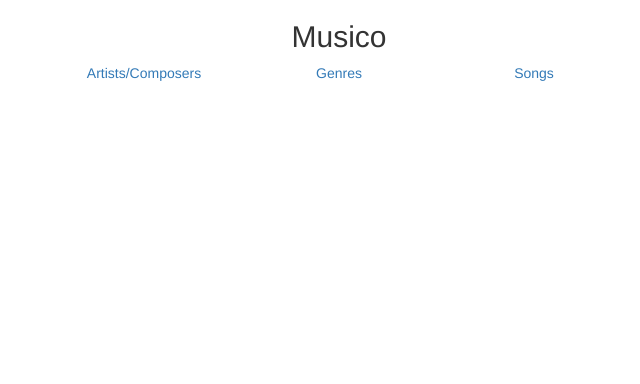
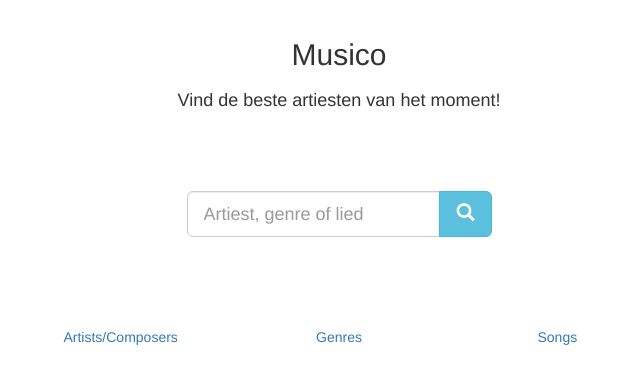
Before and after one commit to Rienkrk/Musico, a Flask app: page / in a window 1280 px wide. Shown: the top 384 px of the page, without its empty margins (301-941 px from the left). Run offline with Flask 2, Linux system fonts and the light colour scheme; some libraries are stand-ins or nearby versions.

Commit message:
Index pagina af

```diff
--- a/app.py
+++ b/app.py
@@ -1,4 +1,5 @@
 from flask import Flask, render_template
+import json
 
 app = Flask(__name__)
 app.debug = True
@@ -8,17 +9,34 @@ app.secret_key = 'supersecret'
 def index():
     return render_template("index.html")
 
-@app.route("/ArtistPage")
-def ArtistPage():
-    return render_template("ArtistPage.html")
+@app.route("/artist/<artist>")
+def artist(artist):
+    return render_template("artist.html")
 
-@app.route("/GenrePage")
-def GenrePage():
-    return render_template("GenrePage.html")
+@app.route("/genre/<genre>")
+def genre(genre):
+    return render_template("genre.html")
 
-@app.route("/SongPage")
-def SongPage():
-    return render_template("SongPage.html")
+@app.route("/song/<song>")
+def song(song):
+    return render_template("song.html")
+
+@app.route("/search/<query>", methods=['GET', 'POST'])
+def search(query):
+    results = []
+    # options = ['rock', 'house', 'pop', 'houdie', 'ixconxpop']
+    options = [
+            "2s","3s","4s","5s","6s","7s","8s","9s","10s","Js","Qs","Ks","As"
+            "2h","3h","4h","5h","6h","7h","8h","9h","10h","Jh","Qh","Kh","Ah"
+            "2d","3d","4d","5d","6d","7d","8d","9d","10d","Jd","Qd","Kd","Ad"
+            "2c","3c","4c","5c","6c","7c","8c","9c","10c","Jc","Qc","Kc","Ac"
+           ]
+
+    for option in options:
+        if query in option:
+            result = {'category': 'genre', 'name': option}
+            results.append(result)
+    return json.dumps(results)
 
 # Run app
 if __name__ == "__main__":
--- /dev/null
+++ b/static/search.js
@@ -0,0 +1,42 @@
+// Gets an input, makes an ajax call which returns a list of phones and displays those in the view.
+function myFunction(value) {
+
+    // Trim the given value.
+      value = value.trim();
+
+      // Empty the html view list.
+    //   $(".search-drop").empty();
+    //   $(".results").empty();
+
+    // Make a ajax call with json, whom return a list of related phones.
+      $.ajax({
+        url: '/search/' + value,
+        dataType: "json",
+
+        // When succesfull run the respone function.
+        success: function(response) {
+
+          $( "#results" ).empty();
+
+          // console.log(response)
+
+          for(x in response){
+            console.log(response[x])
+
+            var html = "<li>"+response[x]['name']+"</li>"
+            $("#results").prepend(html);
+          }
+
+
+
+        },
+        error: function(error) {
+
+          $( "#results" ).empty();
+          console.log(error)
+
+        }
+
+    });
+
+  };
--- a/static/style.css
+++ b/static/style.css
@@ -47,15 +47,27 @@ table {
   border-spacing: 0; }
 
 a {
-  color: black;
-}
+  color: black; }
 
 a:hover {
-  color: darkgrey;
-}
+  color: darkgrey; }
 
 .center {
   margin: auto;
   width: 50%;
-  text-align: center;
-}
+  text-align: center; }
+
+body {
+  margin-top: 3% !important; }
+
+.search-bar {
+  margin: auto !important;
+  float: none !important; }
+
+.top-buffer {
+  margin-top: 20px; }
+
+.top-buffer-80 {
+  margin-top: 80px; }
+
+/*# sourceMappingURL=style.css.map */
--- a/static/style.scss
+++ b/static/style.scss
@@ -59,3 +59,20 @@ a:hover {
   width: 50%;
   text-align: center;
 }
+
+body {
+  margin-top: 3% !important;
+}
+
+.search-bar {
+  margin:auto !important;
+  float: none !important;
+}
+
+.top-buffer {
+  margin-top:20px;
+}
+
+.top-buffer-80 {
+  margin-top:80px;
+}
--- a/templates/index.html
+++ b/templates/index.html
@@ -3,25 +3,45 @@
 
 <head>
 
-    <link rel="stylesheet" type="text/css" href="{{ url_for('static',filename='style.css') }}">
+    <link rel="stylesheet" type="text/css" href="{{ url_for('static', filename='style.css') }}">
     <link rel="stylesheet" href="https://maxcdn.bootstrapcdn.com/bootstrap/3.3.7/css/bootstrap.min.css">
+    <script src="//ajax.googleapis.com/ajax/libs/jquery/1.9.1/jquery.min.js"></script>
     <script src="https://maxcdn.bootstrapcdn.com/bootstrap/3.3.7/js/bootstrap.min.js"></script>
+    <script src="{{ url_for('static',filename='search.js') }}"></script>
 
 </head>
 <body>
     <div>
         <div class="center">
+
             <h2>Musico</h2>
+            <h4 class="top-buffer">Vind de beste artiesten van het moment!</h4>
+
+            <div class="row top-buffer-80">
+                <div class="col-md-6 search-bar">
+                    <div id="custom-search-input">
+                        <div class="input-group col-md-12">
+                            <input class="form-control input-lg" type="text" name="fname" id="fname" onkeyup="myFunction(this.value)" placeholder="Artiest, genre of lied">
+                            <span class="input-group-btn">
+                                <button class="btn btn-info btn-lg" type="button">
+                                    <i class="glyphicon glyphicon-search"></i>
+                                </button>
+                            </span>
+                        </div>
+                    </div>
+                </div>
+                <ul id="results">
+                </ul>
+            </div>
         </div>
 
-        <div class="container">
-            <div class="row">
-                <div class="center">
-                    <div class="col-lg-4"><a href="{{ url_for('ArtistPage') }}">Artists/Composers</a></div>
-                    <div class="col-lg-4"><a href="{{ url_for('GenrePage') }}">Genres</a></div>
-                    <div class="col-lg-4"><a href="{{ url_for('SongPage') }}">Songs</a></div>
-                </div>
+        <div class="row top-buffer-80">
+            <div class="center">
+                <div class="col-lg-4"><a href="{{ url_for('artist', artist='phone') }}">Artists/Composers</a></div>
+                <div class="col-lg-4"><a href="{{ url_for('genre', genre='phone') }}">Genres</a></div>
+                <div class="col-lg-4"><a href="{{ url_for('song', song='phone') }}">Songs</a></div>
             </div>
+        </div>
         </div>
     </div>
 
--- /dev/null
+++ b/test.py
@@ -0,0 +1,4 @@
+my_list = ['abc-123', 'defabc-456', 'ghi-789', 'abc-456']
+for strx in my_list:
+    if 'abc' in strx:
+        print(strx)
```
Also changed, not shown: templates/song.html (added, +11 -0 lines), templates/artist.html (added), templates/genre.html (added), 1 other file.
